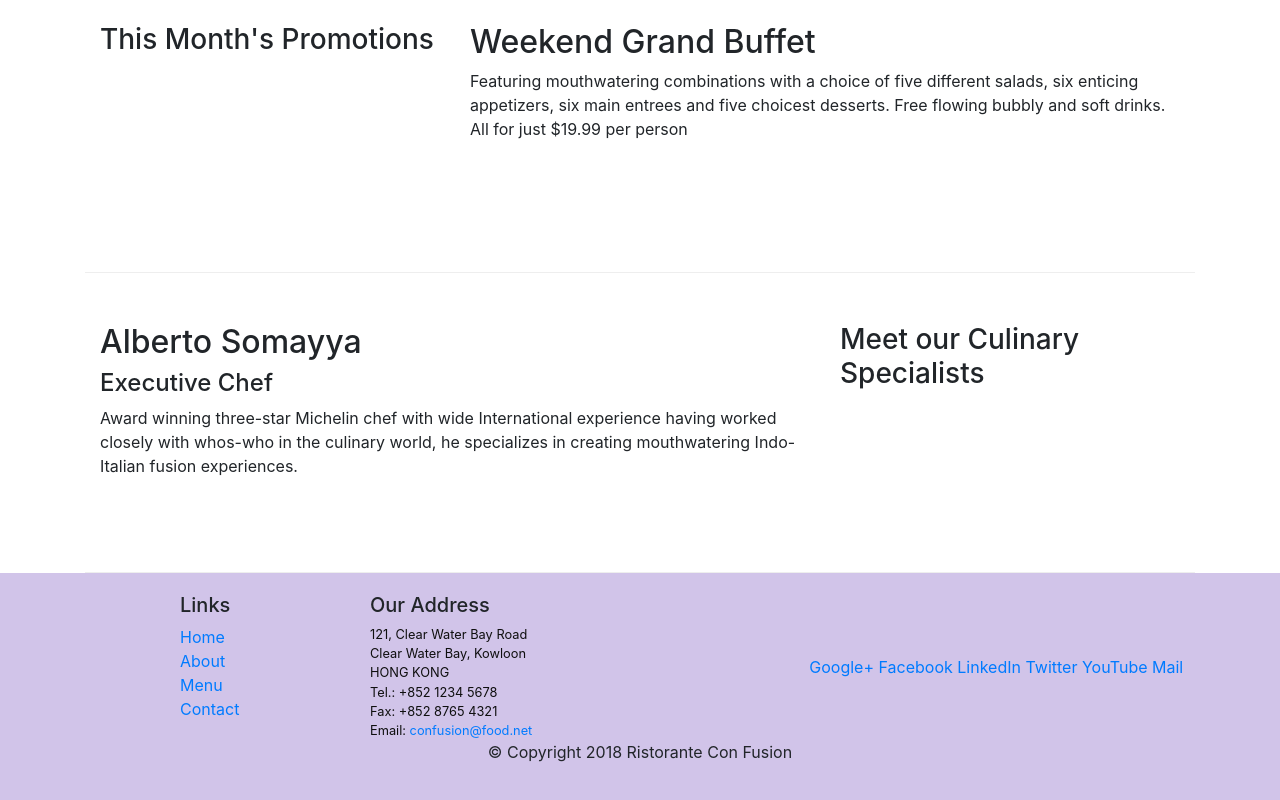
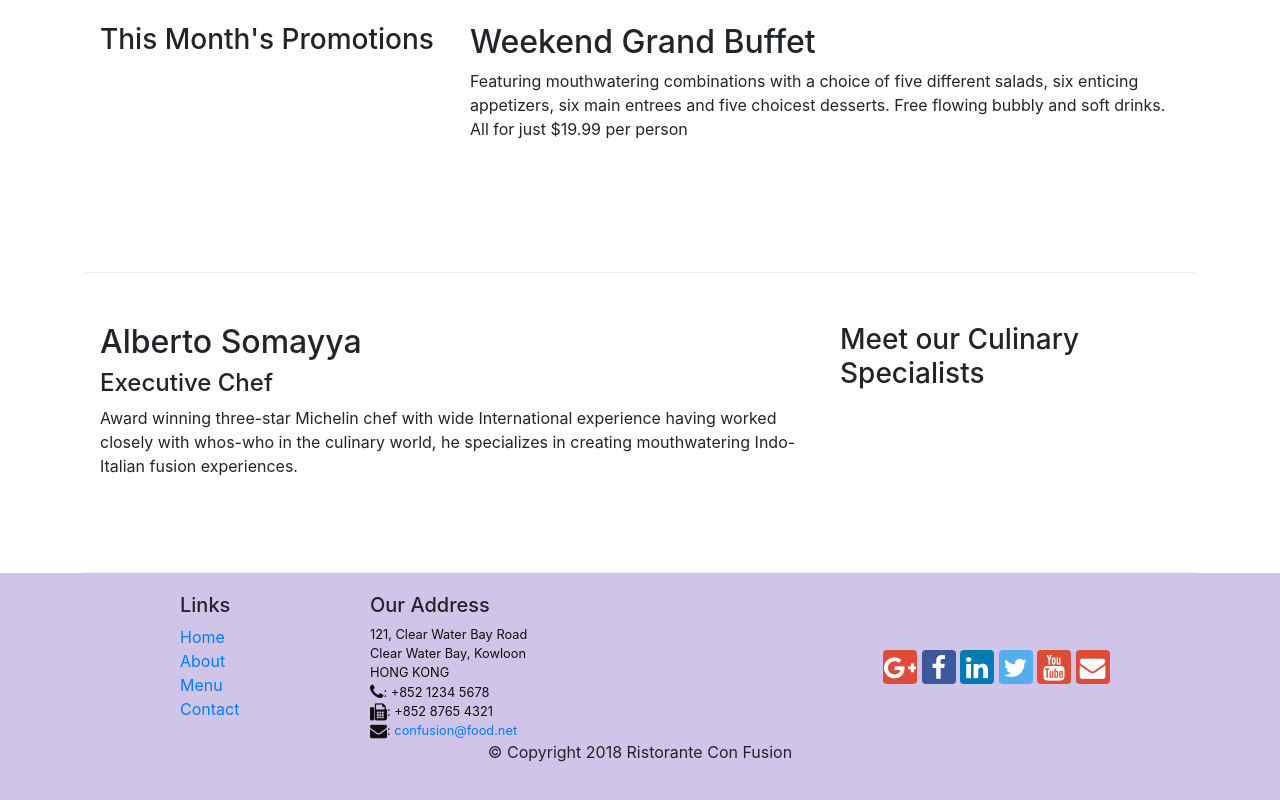
Before and after one commit to Nisarg851/conFusion, a website: page index.html in a window 1280 px wide. Shown: the part 613-1413 px from the top of the page. Drawn offline with nearby package versions, Linux system fonts and the light colour scheme.

Commit message:
Icon Font--*IMP*

```diff
--- a/index.html
+++ b/index.html
@@ -8,6 +8,8 @@
         <meta http-equiv="x-ua-compatible" content="ie=edge">
 
         <!-- Bootstrap CSS -->
+        <link rel="stylesheet" href="node_modules/font-awesome/css/font-awesome.min.css">
+        <link rel="stylesheet" href="node_modules/bootstrap-social/bootstrap-social.css">
         <link rel="stylesheet" href="node_modules/bootstrap/dist/css/bootstrap.min.css">
         <link rel="stylesheet" href="css/Assignmentstyle.css">
     <title>Ristorante Con Fusion</title>
@@ -22,10 +24,10 @@
             <a href="#" class="navbar-brand mr-auto">Ristorante Con Fusion</a>
         <div class="collapse navbar-collapse" id="navbar">
             <ul class="navbar-nav mr-auto">
-                <li class="nav-item active"><a href="#" class="nav-link">Home</a></li>
-                <li class="nav-item"><a href="./aboutus.html" class="nav-link">About us</a></li>
-                <li class="nav-item"><a href="#" class="nav-link">Menu</a></li>
-                <li class="nav-item"><a href="#" class="nav-link">Contact</a></li>
+                <li class="nav-item active"><a href="#" class="nav-link"><span class="fa fa-home fa-lg"></span> Home</a></li>
+                <li class="nav-item"><a href="./aboutus.html" class="nav-link"><span class="fa fa-info fa-lg"></span> About us</a></li>
+                <li class="nav-item"><a href="#" class="nav-link"><span class="fa fa-list fa-lg"></span> Menu</a></li>
+                <li class="nav-item"><a href="#" class="nav-link"><span class="fa fa-address-card fa-lg"></span> Contact</a></li>
             </ul>
         </div>
         </div>
@@ -95,19 +97,19 @@
 		              121, Clear Water Bay Road<br>
 		              Clear Water Bay, Kowloon<br>
 		              HONG KONG<br>
-		              Tel.: +852 1234 5678<br>
-		              Fax: +852 8765 4321<br>
-		              Email: <a href="mailto:confusion@food.net">confusion@food.net</a>
+		              <i class="fa fa-phone fa-lg"></i>: +852 1234 5678<br>
+		              <i class="fa fa-fax fa-lg"></i>: +852 8765 4321<br>
+		              <i class="fa fa-envelope fa-lg"></i>: <a href="mailto:confusion@food.net">confusion@food.net</a>
 		           </address>
                 </div>
                 <div class="col col-sm col-md align-self-center">
                     <div class="text-center">
-                        <a href="http://google.com/+">Google+</a>
-                        <a href="http://www.facebook.com/profile.php?id=">Facebook</a>
-                        <a href="http://www.linkedin.com/in/">LinkedIn</a>
-                        <a href="http://twitter.com/">Twitter</a>
-                        <a href="http://youtube.com/">YouTube</a>
-                        <a href="mailto:">Mail</a>
+                        <a class="btn btn-social-icon btn-google" href="http://google.com/+"><i class="fa fa-google-plus"></i></a>
+                        <a class="btn btn-social-icon btn-facebook" href="http://www.facebook.com/profile.php?id="><i class="fa fa-facebook"></i></a>
+                        <a class="btn btn-social-icon btn-linkedin" href="http://www.linkedin.com/in/"><i class="fa fa-linkedin"></i></a>
+                        <a class="btn btn-social-icon btn-twitter" href="http://twitter.com/"><i class="fa fa-twitter"></i></a>
+                        <a class="btn btn-social-icon btn-google" href="http://youtube.com/"><i class="fa fa-youtube"></i></a>
+                        <a class="btn btn-social-icon btn-google" href="mailto:"><i class="fa fa-envelope"></i></a>
                     </div>
                 </div>
            </div>
--- a/package.json
+++ b/package.json
@@ -15,6 +15,8 @@
   },
   "dependencies": {
     "bootstrap": "^4.0.0",
+    "bootstrap-social": "^5.1.1",
+    "font-awesome": "^4.7.0",
     "jquery": "^3.3.1",
     "popper.js": "^1.12.9"
   }
```
Also changed, not shown: aboutus.html (+15 -13 lines), 1 other file.
